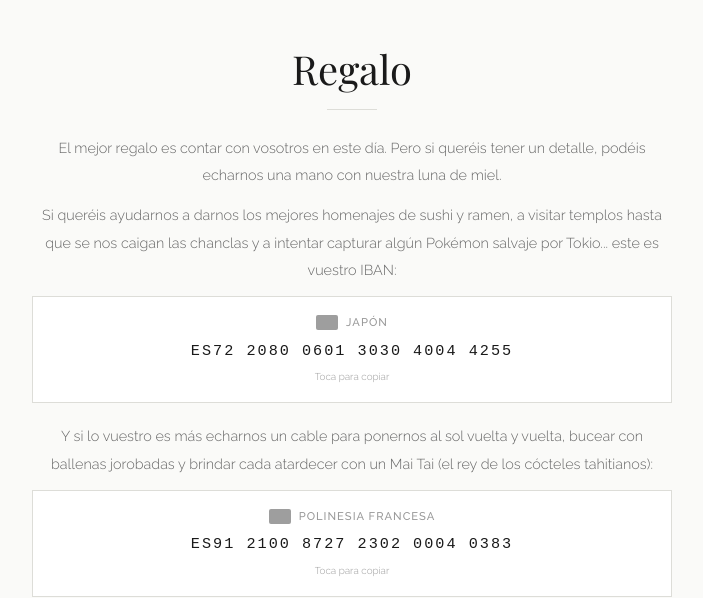
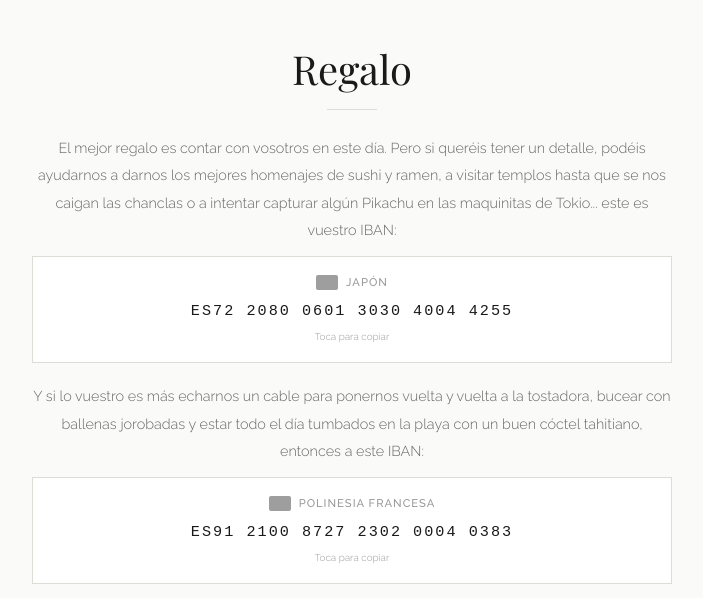
Before and after one commit to montatax/Boda-Paula-y-Javier, a plain HTML site: page index.html in a window 1280 px wide. Shown: the part 3160-3758 px from the top of the page, without its empty margins (288-991 px from the left). Drawn offline with nearby package versions, Linux system fonts and the light colour scheme; grey boxes are pictures that could not be loaded; a web font is replaced by a local one.

Commit message:
Update and rename HTML Artifact (9).html to index.html

```diff
--- a/HTML Artifact (9).html
+++ b/index.html
@@ -222,9 +222,7 @@
         <h2 class="section-title">Regalo</h2>
         <div class="section-line"></div>
         <div class="regalo-content">
-            <div class="regalo-text">El mejor regalo es contar con vosotros en este día. Pero si queréis tener un detalle, podéis echarnos una mano con nuestra luna de miel.</div>
-
-            <div class="regalo-text">Si queréis ayudarnos a darnos los mejores homenajes de sushi y ramen, a visitar templos hasta que se nos caigan las chanclas y a intentar capturar algún Pokémon salvaje por Tokio... este es vuestro IBAN:</div>
+            <div class="regalo-text">El mejor regalo es contar con vosotros en este día. Pero si queréis tener un detalle, podéis ayudarnos a darnos los mejores homenajes de sushi y ramen, a visitar templos hasta que se nos caigan las chanclas o a intentar capturar algún Pikachu en las maquinitas de Tokio... este es vuestro IBAN:</div>
 
             <div class="iban-display">
                 <div class="iban-flag"><img src="https://flagcdn.com/w40/jp.png" alt="JP"><span>Japón</span></div>
@@ -232,7 +230,7 @@
                 <div class="iban-hint">Toca para copiar</div><div class="iban-copied" id="cm1">✓ Copiado</div>
             </div>
 
-            <div class="regalo-text">Y si lo vuestro es más echarnos un cable para ponernos al sol vuelta y vuelta, bucear con ballenas jorobadas y brindar cada atardecer con un Mai Tai (el rey de los cócteles tahitianos):</div>
+            <div class="regalo-text">Y si lo vuestro es más echarnos un cable para ponernos vuelta y vuelta a la tostadora, bucear con ballenas jorobadas y estar todo el día tumbados en la playa con un buen cóctel tahitiano, entonces a este IBAN:</div>
 
             <div class="iban-display">
                 <div class="iban-flag"><img src="https://flagcdn.com/w40/pf.png" alt="PF"><span>Polinesia Francesa</span></div>
```
